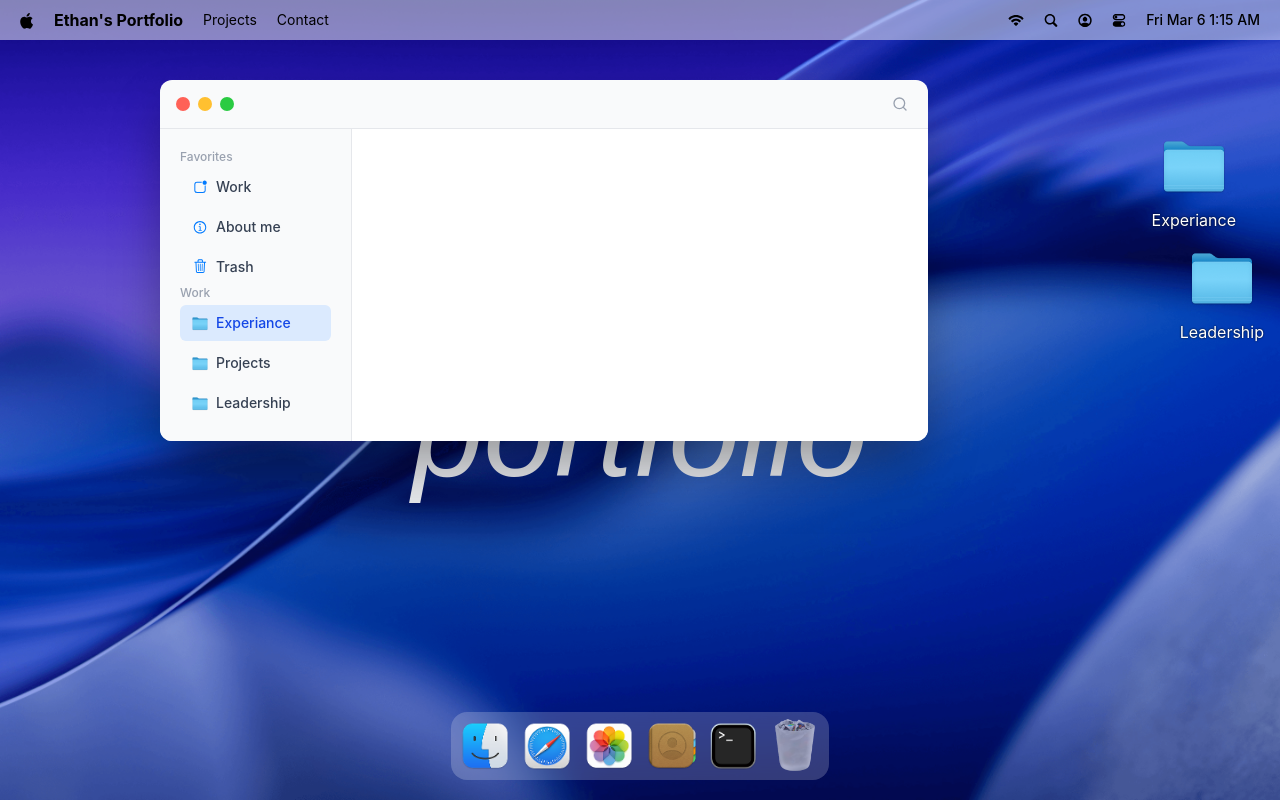
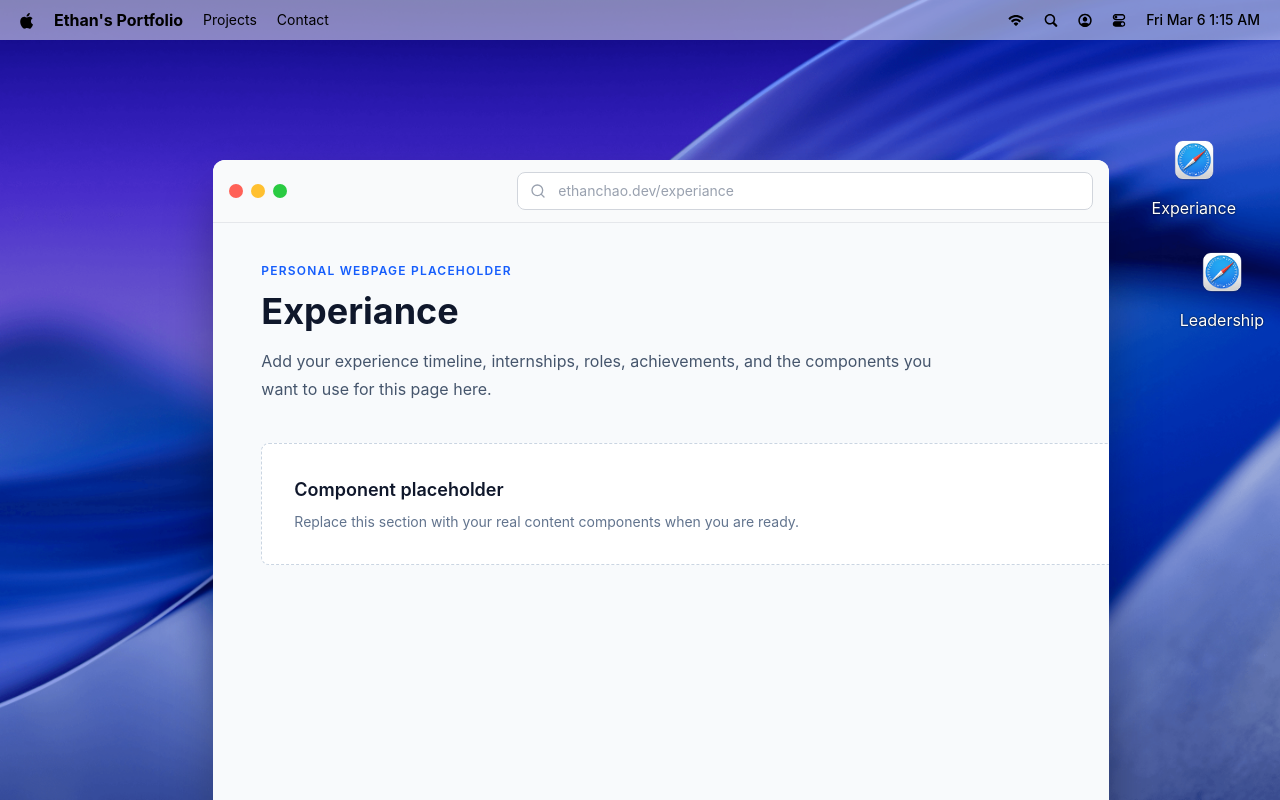
Before and after one commit to ethancha0/mac-portfolio, a React (Vite) app: page / in a window 1280 px wide. Both pictures are taken after a click on the item "Experiance". Shown: the top 800 px of the page. Built offline with nearby package versions, Linux system fonts and the light colour scheme; a web font is replaced by a local one.

Commit message:
feat: app sizing

```diff
--- a/src/App.tsx
+++ b/src/App.tsx
@@ -6,6 +6,7 @@ import Terminal from './windows/Terminal';
 import ImageFile from './windows/ImageFile';
 import DesktopApps from './components/DesktopApps';
 import Contact from './windows/Contact';
+import Safari, { ExperienceSafariWindow, LeadershipSafariWindow } from './windows/Safari';
 
 const App = () => {
   return (
@@ -19,6 +20,9 @@ const App = () => {
 
 
       <Terminal/>
+      <Safari/>
+      <ExperienceSafariWindow/>
+      <LeadershipSafariWindow/>
 
       <Finder/>
       <ImageFile/>
--- a/src/components/DesktopApps.tsx
+++ b/src/components/DesktopApps.tsx
@@ -2,6 +2,7 @@
 
 import { locations } from "../constants"
 import useWindowStore from '../store/window'
+import type { WindowKey } from '../store/window'
 import useLocationStore, {type FinderLocation } from '../store/location'
 
 
@@ -11,6 +12,13 @@ const { openWindow } = useWindowStore();
 
 
 const openItem = (item: typeof locations.work.children[number]) => {
+    if (item.kind === "file") {
+        const windowKey =
+            item.pageType === "leadership" ? "safariLeadership" : "safariExperience";
+
+        return openWindow(windowKey as WindowKey, item);
+    }
+
     setActiveLocation(item as FinderLocation);
     openWindow('finder');
 };
@@ -31,7 +39,7 @@ const openItem = (item: typeof locations.work.children[number]) => {
                                 <img
                                     src={item.icon}
                                     alt={item.name}
-                                    className="group-hover:bg-gray-500/45 rounded-2xl p-2"/>
+                                    className="size-16 object-contain group-hover:bg-gray-500/45 rounded-2xl p-2"/>
                                 <p className="text-white [text-shadow:_0_0_2px_var(--tw-shadow-color)] [--tw-shadow-color:theme(colors.black)]
                                                 group-hover:bg-blue-500 rounded-xl p-1    "
                                 >
--- a/src/constants/index.ts
+++ b/src/constants/index.ts
@@ -220,11 +220,12 @@ const WORK_LOCATION = {
     {
       id: 5,
       name: "Experiance",
-      icon: "/images/folder.png",
-      kind: "folder",
+      icon: "/images/safari.png",
+      kind: "file",
+      fileType: "webpage",
+      pageType: "experience",
       position: "top-10 left-5",
       desktopPosition: "top-32 right-10",
-      children: [],
     },
     {
       id: 6,
@@ -323,11 +324,12 @@ const WORK_LOCATION = {
     {
       id: 7,
       name: "Leadership",
-      icon: "/images/folder.png",
-      kind: "folder",
+      icon: "/images/safari.png",
+      kind: "file",
+      fileType: "webpage",
+      pageType: "leadership",
       position: "top-52 right-80",
       desktopPosition: "top-60 right-3",
-      children: [],
     },
   ],
 };
@@ -425,6 +427,8 @@ const WINDOW_CONFIG = {
   finder: { isOpen: false, zIndex: INITIAL_Z_INDEX, data: null },
   contact: { isOpen: false, zIndex: INITIAL_Z_INDEX, data: null },
   safari: { isOpen: false, zIndex: INITIAL_Z_INDEX, data: null },
+  safariExperience: { isOpen: false, zIndex: INITIAL_Z_INDEX, data: null },
+  safariLeadership: { isOpen: false, zIndex: INITIAL_Z_INDEX, data: null },
   photos: { isOpen: false, zIndex: INITIAL_Z_INDEX, data: null },
   terminal: { isOpen: false, zIndex: INITIAL_Z_INDEX, data: null },
   txtfile: { isOpen: false, zIndex: INITIAL_Z_INDEX, data: null },
--- a/src/index.css
+++ b/src/index.css
@@ -118,7 +118,9 @@ body {
     @apply flex items-center justify-between px-4 py-3 rounded-t-lg bg-gray-50 border-b border-gray-200 select-none text-sm text-gray-400;
   }
 
-  #safari {
+  #safari,
+  #safariExperience,
+  #safariLeadership {
     @apply w-4xl absolute top-40 left-2/12 bg-white shadow-2xl drop-shadow-2xl rounded-xl overflow-hidden;
 
     .search {
@@ -157,6 +159,34 @@ body {
           a {
             @apply text-blue-600 text-xs hover:underline flex items-center gap-3;
           }
+        }
+      }
+    }
+
+    .webpage-placeholder {
+      @apply min-h-[520px] bg-slate-50 px-12 py-10 text-slate-900;
+
+      .eyebrow {
+        @apply text-xs font-semibold uppercase tracking-widest text-blue-600;
+      }
+
+      h1 {
+        @apply mt-3 text-4xl font-bold;
+      }
+
+      > p:not(.eyebrow) {
+        @apply mt-4 max-w-2xl text-base leading-7 text-slate-600;
+      }
+
+      .component-dropzone {
+        @apply mt-10 rounded-lg border border-dashed border-slate-300 bg-white p-8;
+
+        h2 {
+          @apply text-lg font-semibold;
+        }
+
+        p {
+          @apply mt-2 text-sm text-slate-500;
         }
       }
     }
--- a/src/windows/Finder.tsx
+++ b/src/windows/Finder.tsx
@@ -2,7 +2,7 @@ import WindowControls from '../components/WindowControls'
 import { Search } from 'lucide-react'
 import WindowWrapper from '../hoc/WindowWrapper'
 import {locations} from "../constants/index"
-import useLocationStore, { type FinderLocation } from '../store/location'
+import useLocationStore, { type FinderItem, type FinderLocation } from '../store/location'
 import clsx from 'clsx';
 import useWindowStore, { type WindowKey } from '../store/window'
 
@@ -10,10 +10,16 @@ import useWindowStore, { type WindowKey } from '../store/window'
 const Finder = () => {
     const {activeLocation, setActiveLocation} = useLocationStore();
     const {openWindow} = useWindowStore();
-    const openItem = (item: NonNullable<FinderLocation>["children"][number]) =>{
-        if (item.kind === "folder") return setActiveLocation(item as FinderLocation);
-        const file = item as Extract<NonNullable<FinderLocation>["children"][number], { fileType: string }>;
-        if (['fig', 'url'].includes(file.fileType) && 'href' in file && file.href)
+    const openItem = (item: FinderItem) =>{
+        if (item.kind === "folder" && item.children) return setActiveLocation(item as FinderLocation);
+        const file = item;
+        if (file.fileType === "webpage") {
+            const windowKey =
+                file.pageType === "leadership" ? "safariLeadership" : "safariExperience";
+
+            return openWindow(windowKey as WindowKey, file);
+        }
+        if (file.fileType && ['fig', 'url'].includes(file.fileType) && 'href' in file && file.href)
             return window.open(file.href as string, "_blank");
         openWindow(`${file.fileType}${file.kind}` as WindowKey, file);
     }
@@ -36,7 +42,7 @@ const Finder = () => {
                             key={item.id}
                             className={clsx(item.id === activeLocation?.id ? "active": "not-active")}
                             onClick={
-                            () => setActiveLocation(item)}>
+                            () => setActiveLocation(item as FinderLocation)}>
                                 <img src={item.icon} className="w-4" alt={item.name}/>
                                 <p className="text-sm font-medium truncate">{item.name}</p>
 
@@ -50,8 +56,8 @@ const Finder = () => {
                         <li
                             key={item.id}
                             className={clsx(item.id === activeLocation?.id ? "active": "not-active")}
-                            onClick={
-                            () => setActiveLocation(item)}>
+                            onClick={() => openItem(item)}
+                            >
                                 <img src={item.icon} className="w-4" alt={item.name}/>
                                 <p className="text-sm font-medium truncate">{item.name}</p>
 
--- /dev/null
+++ b/src/windows/Safari.tsx
@@ -0,0 +1,82 @@
+import { Search } from "lucide-react";
+import WindowControls from "../components/WindowControls";
+import WindowWrapper from "../hoc/WindowWrapper";
+import useWindowStore from "../store/window";
+import type { WindowKey } from "../store/window";
+
+type SafariPageData = {
+  name?: string;
+  pageType?: string;
+};
+
+const pageContent = {
+  experience: {
+    title: "Experiance",
+    url: "ethanchao.dev/experiance",
+    eyebrow: "Personal webpage placeholder",
+    body: "Add your experience timeline, internships, roles, achievements, and the components you want to use for this page here.",
+  },
+  leadership: {
+    title: "Leadership",
+    url: "ethanchao.dev/leadership",
+    eyebrow: "Personal webpage placeholder",
+    body: "Add your leadership roles, organizations, initiatives, photos, and story-driven components for this page here.",
+  },
+} as const;
+
+type LocalPageType = keyof typeof pageContent;
+
+type SafariProps = {
+  windowKey: WindowKey;
+  defaultPageType?: LocalPageType;
+};
+
+const isLocalPageType = (pageType?: string): pageType is LocalPageType =>
+  pageType === "experience" || pageType === "leadership";
+
+const Safari = ({ windowKey, defaultPageType = "experience" }: SafariProps) => {
+  const data = useWindowStore((state) => state.windows[windowKey].data) as SafariPageData | null;
+  const pageType = isLocalPageType(data?.pageType) ? data.pageType : defaultPageType;
+  const page = pageContent[pageType];
+
+  return (
+    <>
+      <div id="window-header">
+        <WindowControls target={windowKey} />
+        <div className="search">
+          <Search size={16} />
+          <input value={page.url} readOnly aria-label="Current page URL" />
+        </div>
+      </div>
+
+      <main className="webpage-placeholder">
+        <p className="eyebrow">{page.eyebrow}</p>
+        <h1>{page.title}</h1>
+        <p>{page.body}</p>
+
+        <section className="component-dropzone">
+          <h2>Component placeholder</h2>
+          <p>
+            Replace this section with your real content components when you are
+            ready.
+          </p>
+        </section>
+      </main>
+    </>
+  );
+};
+
+const SafariWindow = WindowWrapper(
+  () => <Safari windowKey="safari" defaultPageType="experience" />,
+  "safari"
+);
+export const ExperienceSafariWindow = WindowWrapper(
+  () => <Safari windowKey="safariExperience" defaultPageType="experience" />,
+  "safariExperience"
+);
+export const LeadershipSafariWindow = WindowWrapper(
+  () => <Safari windowKey="safariLeadership" defaultPageType="leadership" />,
+  "safariLeadership"
+);
+
+export default SafariWindow;
```
Also changed, not shown: src/store/location.ts (+15 -3 lines).
